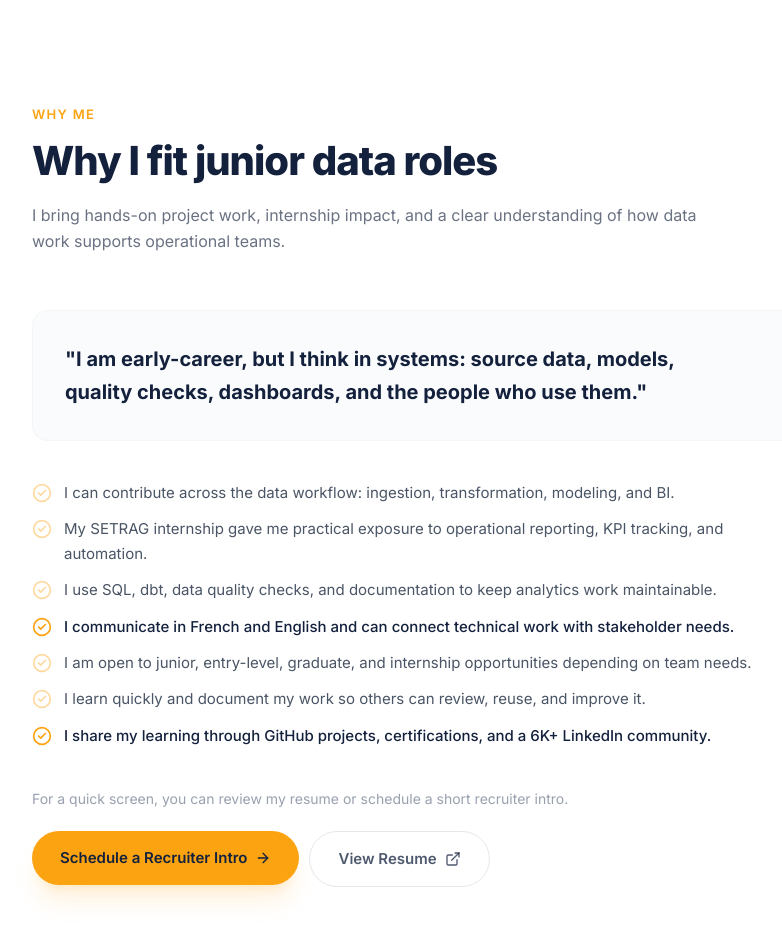
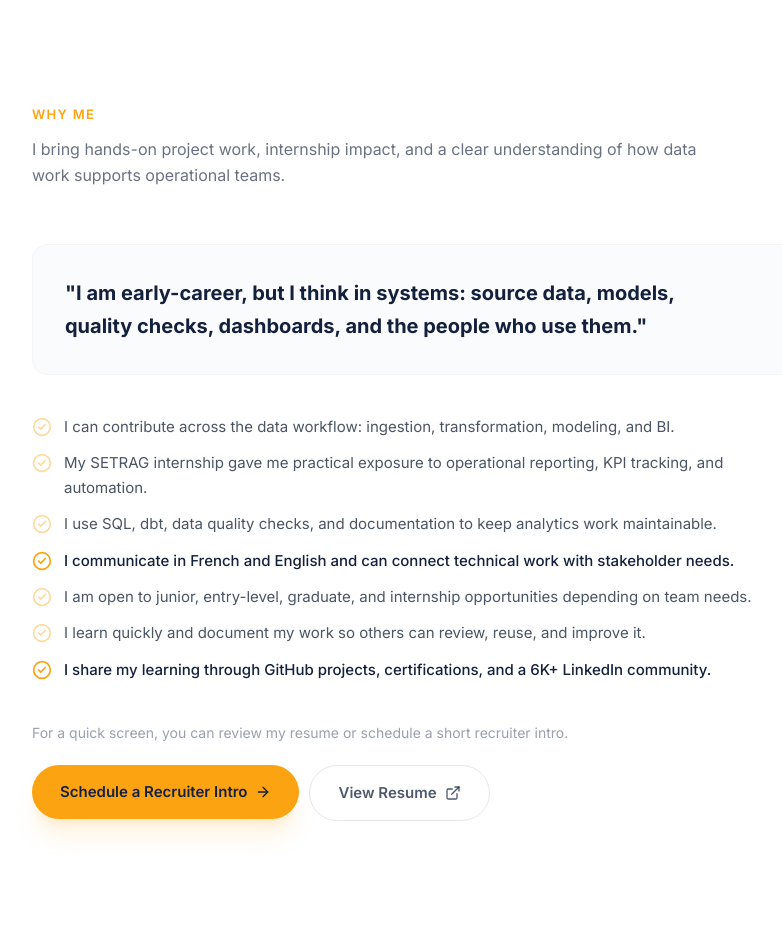
Before and after one commit to marcellin-de/marcellin-portfolio, a React (Vite) app: page / in a window 1280 px wide. Shown: the part 7880-8813 px from the top of the page, without its empty margins (80-862 px from the left). Built offline with nearby package versions, Linux system fonts and the light colour scheme.

Commit message:
Update why me subtitle

```diff
--- a/src/components/WhyMe.tsx
+++ b/src/components/WhyMe.tsx
@@ -27,9 +27,6 @@ export function WhyMe({ onBookCall }: WhyMeProps) {
       <div className="max-w-[1120px] mx-auto px-5 md:px-8">
         <div ref={section.ref} className={`max-w-2xl mb-8 md:mb-14 reveal-hidden ${section.isVisible ? 'reveal-visible' : ''}`}>
           <p className="text-[11px] md:text-[13px] font-semibold text-accent uppercase tracking-widest mb-2 md:mb-3">Why Me</p>
-          <h2 className="text-[28px] md:text-[40px] font-extrabold text-prussian tracking-[-0.025em] mb-3 md:mb-4 leading-tight">
-            Why I fit junior data roles
-          </h2>
           <p className="text-[14px] md:text-base text-gray-500 leading-relaxed">
             I bring hands-on project work, internship impact, and a clear understanding of how data work supports operational teams.
           </p>
```
